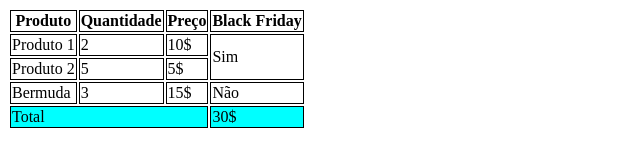
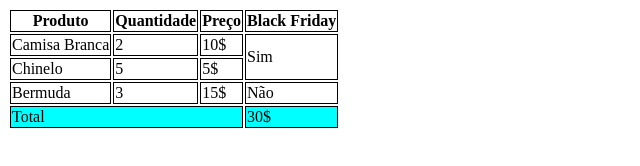
Before and after one commit to Johnnycast/aula-tabela, a plain HTML site: page index.html in a window 1280 px wide. Shown: the whole page, without its empty margins (0-640 px from the left). Drawn offline with Linux system fonts and the light colour scheme.

Commit message:
trocado de Chinelo e Camisa Branca

```diff
--- a/index.html
+++ b/index.html
@@ -24,13 +24,13 @@
 
         <tbody>
             <tr>
-                <td>Produto 1</td>
+                <td>Camisa Branca</td>
                 <td>2</td>
                 <td>10$</td>
                 <td rowspan="2">Sim</td>
             </tr>
             <tr>
-                <td>Produto 2</td>
+                <td>Chinelo</td>
                 <td>5</td>
                 <td>5$</td>
 
```
